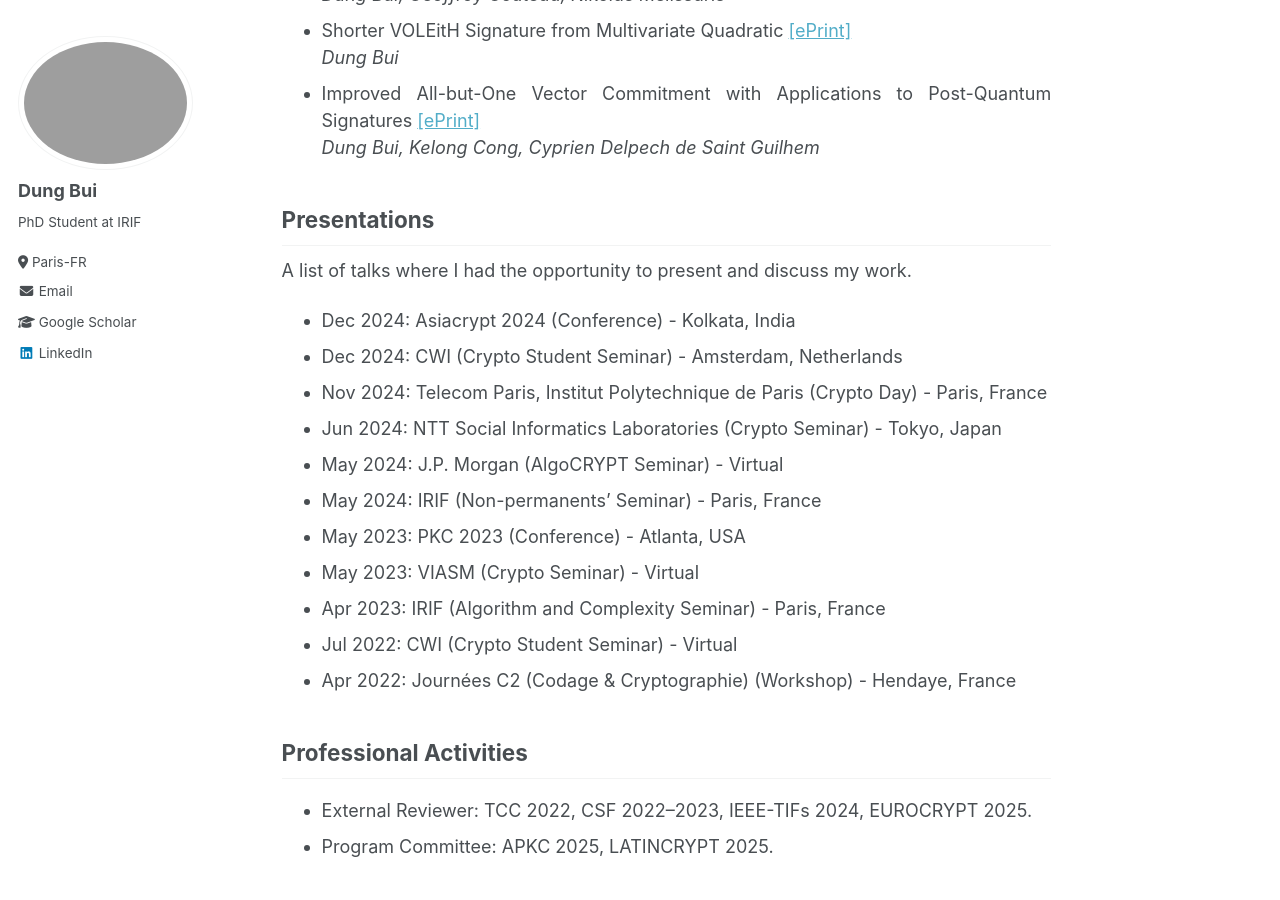
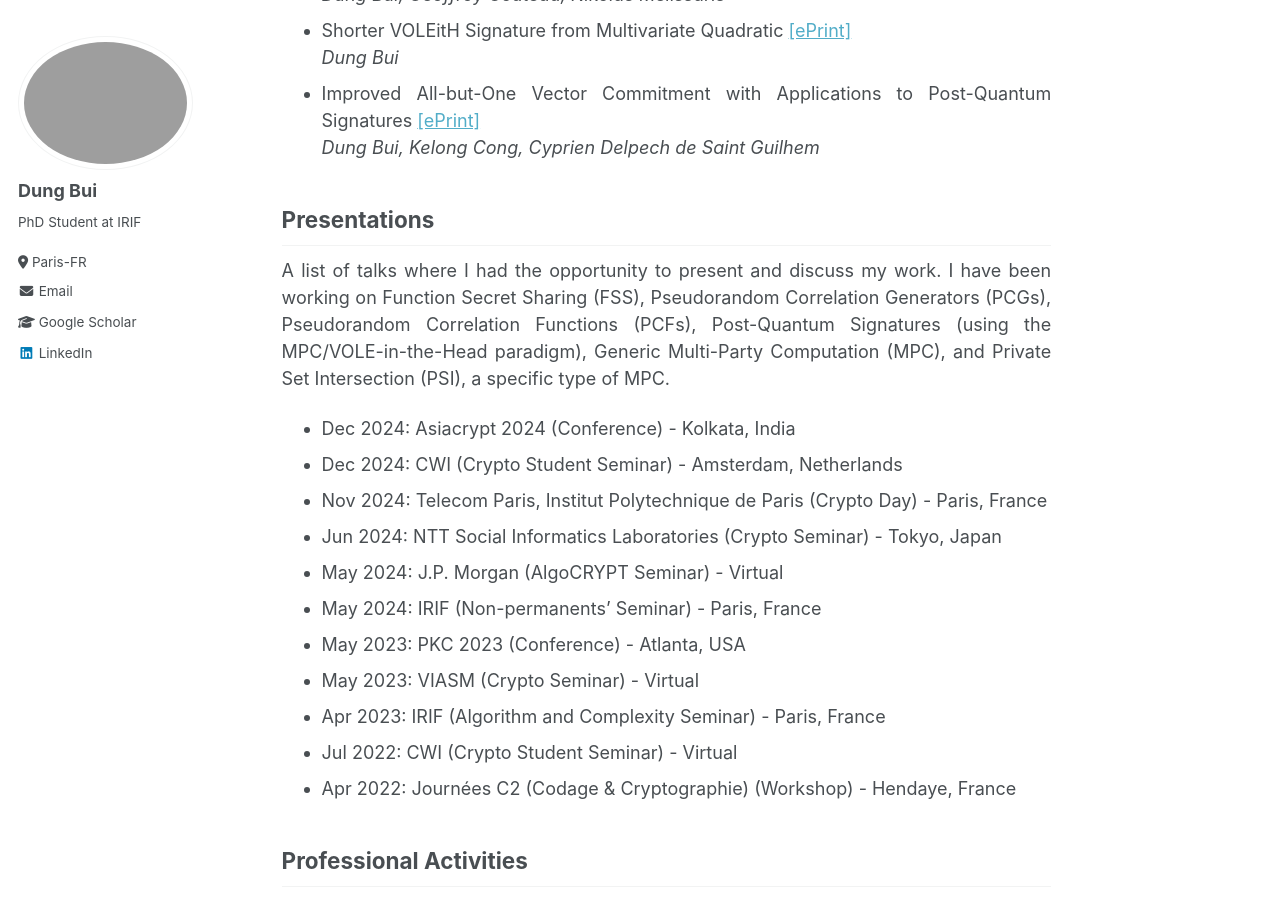
Before and after one commit to dungbui15/dungbui15.github.io, a Jekyll site: the page built from _pages/about.md, in a window 1280 px wide and 900 px high, scrolled down 1529 px. Built offline with Jekyll 4.4.1, drawn with Linux system fonts in a browser that asks for light colours.

Commit message:
Update about.md

```diff
--- a/_pages/about.md
+++ b/_pages/about.md
@@ -54,7 +54,7 @@ For an up-to-date list of my publications, you can check my [Dblp profile](https
   *Dung Bui, Kelong Cong, Cyprien Delpech de Saint Guilhem*
 
 ## Presentations
-A list of talks where I had the opportunity to present and discuss my work.
+A list of talks where I had the opportunity to present and discuss my work. I have been working on Function Secret Sharing (FSS), Pseudorandom Correlation Generators (PCGs), Pseudorandom Correlation Functions (PCFs), Post-Quantum Signatures (using the MPC/VOLE-in-the-Head paradigm), Generic Multi-Party Computation (MPC), and Private Set Intersection (PSI), a specific type of MPC.
 
 - Dec 2024: Asiacrypt 2024 (Conference) - Kolkata, India
 - Dec 2024: CWI (Crypto Student Seminar) - Amsterdam, Netherlands
```
